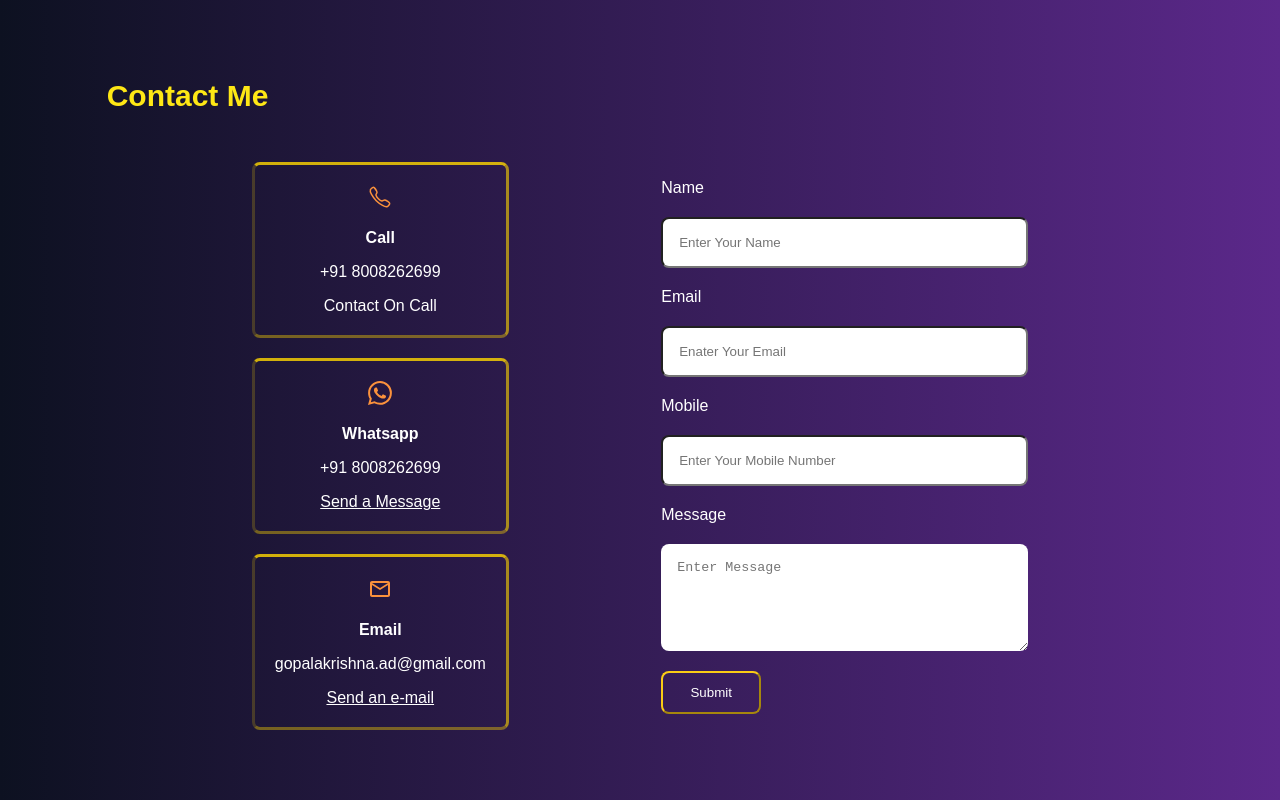
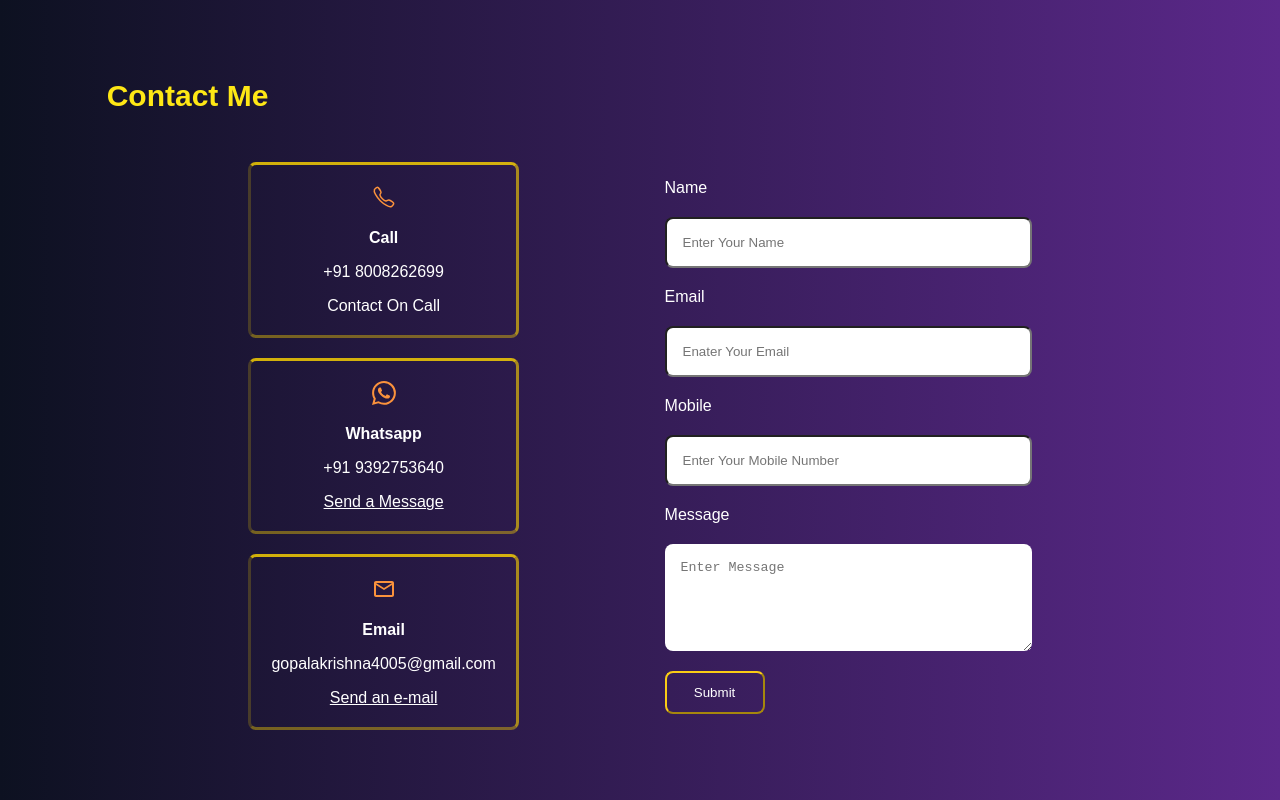
Before and after one commit to agkrishna-github/mern-portfolio-website-new, a React (Create React App) app: page / in a window 1280 px wide. Shown: the part 3028-3828 px from the top of the page. Built offline with nearby package versions, Linux system fonts and the light colour scheme; no server answers; a web font is replaced by a local one.

Commit message:
new mern project uploaded

```diff
--- a/src/Components/Contact.js
+++ b/src/Components/Contact.js
@@ -61,10 +61,10 @@ const Contact = () => {
                 <BsWhatsapp className="text-2xl text-orange-400" />
               </div>
               <h4>Whatsapp</h4>
-              <p>+91 8008262699</p>
+              <p>+91 9392753640</p>
               <div className="send-message">
                 <a
-                  href="https://wa.me/+918008262699"
+                  href="https://wa.me/+919392753640"
                   target="_blank"
                   className="text-white hover:text-orange-400"
                 >
@@ -77,10 +77,10 @@ const Contact = () => {
                 <MdOutlineEmail className="text-2xl text-orange-400" />
               </div>
               <h4>Email</h4>
-              <p>gopalakrishna.ad@gmail.com</p>
+              <p>gopalakrishna4005@gmail.com</p>
               <div className="">
                 <a
-                  href="mailto:gopalakrishna.ad@gmail.com"
+                  href="mailto:gopalakrishna4005@gmail.com"
                   target="_blank"
                   className="text-white hover:text-orange-400"
                 >
```
